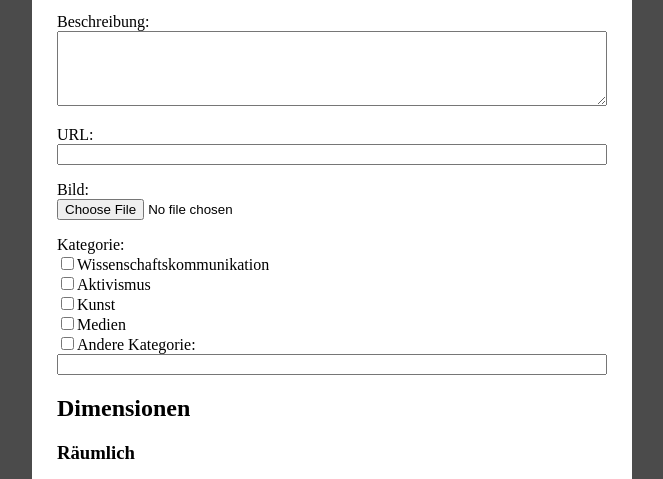
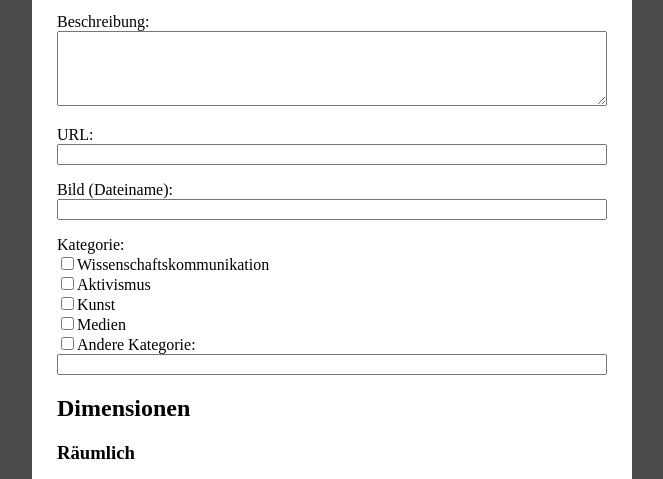
Before and after one commit to FH-Potsdam/climate-project-collection, a plain HTML site: page index.html in a window 1280 px wide. Shown: the part 301-780 px from the top of the page, without its empty margins (308-971 px from the left). Drawn offline with Linux system fonts and the light colour scheme.

Commit message:
switch to text from file upload

```diff
--- a/index.html
+++ b/index.html
@@ -48,7 +48,7 @@
           <label>URL:<br /><input type="text" name="url" /></label>
         </p>
         <p>
-          <label>Bild:<br /><input name="file" type="file"/></label>
+          <label>Bild (Dateiname):<br /><input type="text" name="image" /></label>
         </p>
         <p>
           <span>Kategorie:</span><br />
```
